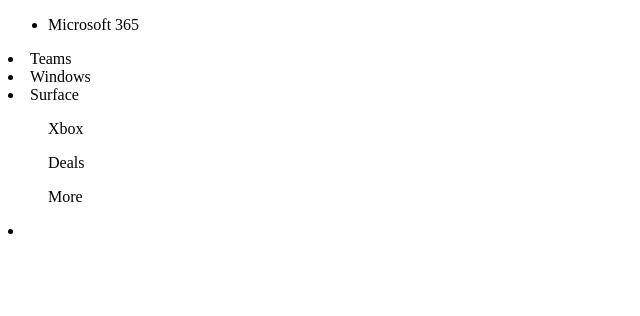
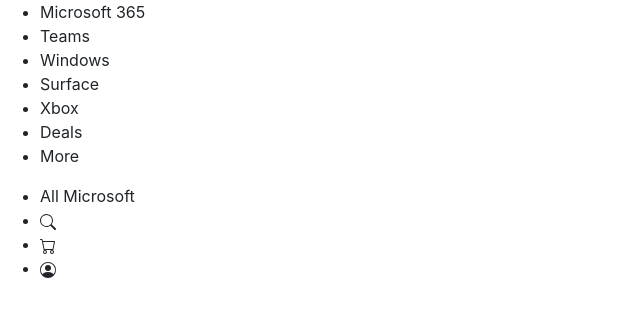
Before and after one commit to 1twalters01/Challenges, a plain HTML site: page Websites/Microsoft homepage/index.html in a window 1280 px wide. Shown: the whole page, without its empty margins (0-640 px from the left). Drawn offline with nearby package versions, Linux system fonts and the light colour scheme.

Commit message:
Microsoft Navbar no logo

```diff
--- a/Websites/Microsoft homepage/index.html
+++ b/Websites/Microsoft homepage/index.html
@@ -5,6 +5,7 @@
     <meta http-equiv="X-UA-Compatible" content="IE=edge">
     <meta name="viewport" content="width=device-width, initial-scale=1.0">
     <title>Document</title>
+    <link rel="stylesheet" href="https://cdn.jsdelivr.net/npm/bootstrap@4.3.1/dist/css/bootstrap.min.css" integrity="sha384-ggOyR0iXCbMQv3Xipma34MD+dH/1fQ784/j6cY/iJTQUOhcWr7x9JvoRxT2MZw1T" crossorigin="anonymous">
 </head>
 <body>
     <nav>
@@ -13,19 +14,35 @@
         </div>
         <div class="lhs">
             <ul>
-                <li>Microsoft 365</ul>
-                <li>Teams</ul>
+                <li>Microsoft 365</li>
+                <li>Teams</li>
                 <li>Windows</li>
                 <li>Surface</li>
-                <ul>Xbox</ul>
-                <ul>Deals</ul>
-                <ul>More</ul>
+                <li>Xbox</li>
+                <li>Deals</li>
+                <li>More</li>
             </ul>
         </div>
         <div class="rhs">
-            <li>
-
-            </li>
+            <ul>
+                <li>All Microsoft</li>
+                <li>
+                    <svg xmlns="http://www.w3.org/2000/svg" width="16" height="16" fill="currentColor" class="bi bi-search" viewBox="0 0 16 16">
+                        <path d="M11.742 10.344a6.5 6.5 0 1 0-1.397 1.398h-.001c.03.04.062.078.098.115l3.85 3.85a1 1 0 0 0 1.415-1.414l-3.85-3.85a1.007 1.007 0 0 0-.115-.1zM12 6.5a5.5 5.5 0 1 1-11 0 5.5 5.5 0 0 1 11 0z"/>
+                    </svg>
+                </li>
+                <li>
+                    <svg xmlns="http://www.w3.org/2000/svg" width="16" height="16" fill="currentColor" class="bi bi-cart" viewBox="0 0 16 16">
+                        <path d="M0 1.5A.5.5 0 0 1 .5 1H2a.5.5 0 0 1 .485.379L2.89 3H14.5a.5.5 0 0 1 .491.592l-1.5 8A.5.5 0 0 1 13 12H4a.5.5 0 0 1-.491-.408L2.01 3.607 1.61 2H.5a.5.5 0 0 1-.5-.5zM3.102 4l1.313 7h8.17l1.313-7H3.102zM5 12a2 2 0 1 0 0 4 2 2 0 0 0 0-4zm7 0a2 2 0 1 0 0 4 2 2 0 0 0 0-4zm-7 1a1 1 0 1 1 0 2 1 1 0 0 1 0-2zm7 0a1 1 0 1 1 0 2 1 1 0 0 1 0-2z"/>
+                    </svg>
+                </li>
+                <li>
+                    <svg xmlns="http://www.w3.org/2000/svg" width="16" height="16" fill="currentColor" class="bi bi-person-circle" viewBox="0 0 16 16">
+                        <path d="M11 6a3 3 0 1 1-6 0 3 3 0 0 1 6 0z"/>
+                        <path fill-rule="evenodd" d="M0 8a8 8 0 1 1 16 0A8 8 0 0 1 0 8zm8-7a7 7 0 0 0-5.468 11.37C3.242 11.226 4.805 10 8 10s4.757 1.225 5.468 2.37A7 7 0 0 0 8 1z"/>
+                    </svg>
+                </li>
+            </ul>
         </div>
     </nav>
 </body>
```
